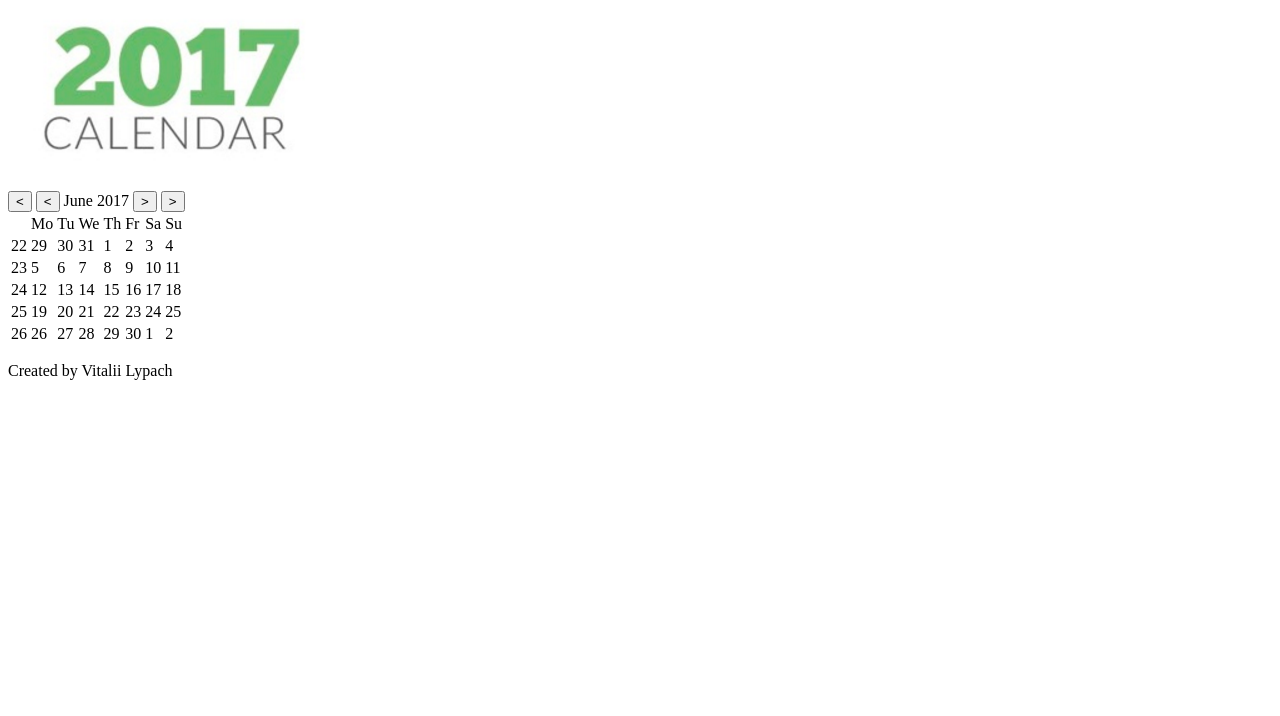
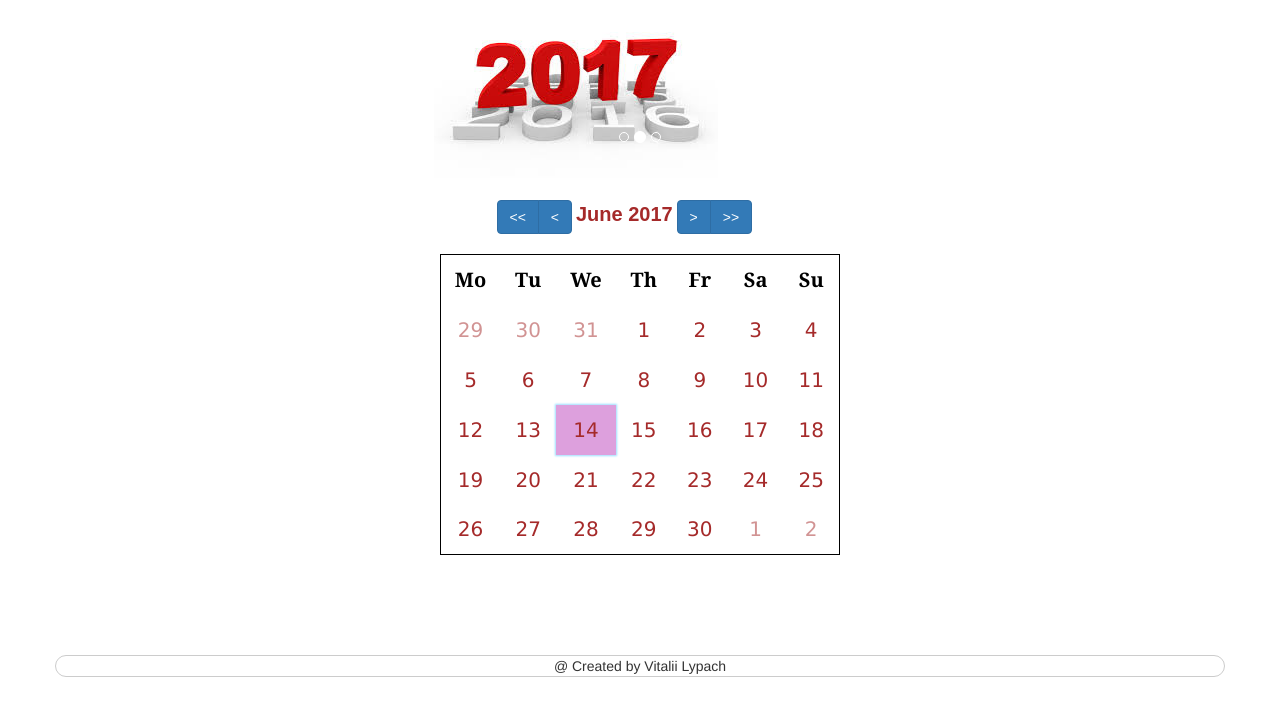
Before and after one commit to LVitalii/Css-design, a plain HTML site: page index.html in a window 1280 px wide. Drawn offline with nearby package versions, Linux system fonts and the light colour scheme.

Commit message:
working copy of the site

```diff
--- a/index.html
+++ b/index.html
@@ -2,27 +2,61 @@
 <html lang="en">
 <head>
     <meta charset="UTF-8">
+    <meta name="viewport" content="width=device-width, initial-scale=1">
+    <link rel="stylesheet" href="https://maxcdn.bootstrapcdn.com/bootstrap/3.3.7/css/bootstrap.min.css">
+    <script src="https://ajax.googleapis.com/ajax/libs/jquery/3.2.1/jquery.min.js"></script>
+    <script src="https://maxcdn.bootstrapcdn.com/bootstrap/3.3.7/js/bootstrap.min.js"></script>
+    <link rel="stylesheet" href="index.css">
     <title>June 2017 calendar</title>
 </head>
 <body>
-    <div class="header">
-        <img src="./header.png">
+    <div class="header container">
+        <div id="myCarousel" class="carousel slide" data-ride="carousel">
+            <!-- Indicators -->
+            <ol class="carousel-indicators">
+                <li data-target="#myCarousel" data-slide-to="0" class="active"></li>
+                <li data-target="#myCarousel" data-slide-to="1"></li>
+                <li data-target="#myCarousel" data-slide-to="2"></li>
+            </ol>
+
+            <!-- Wrapper for slides -->
+            <div class="carousel-inner">
+                <div class="item active">
+                    <img src="simple2017.jpg" alt="2017" class="header__image">
                 </div>
 
-    <div class="main">
-        <div class="main__selection">
-            <input class="selection__button selection__buttom_yearDown" type="button" value="<">
-            <input classype="selection__button selection__buttom_monthDown" type="button" value="<">
-            <span class="selection__month">June </span>
-            <span class="selection__year">2017</span>
-            <input class="selection__button selection__buttom_yearDown" type="button" value=">">
-            <input class="selection__button selection__buttom_yearDown" type="button" value=">">
+                <div class="item">
+                    <img src="сoсk2017.jpg" alt="Cock2017" class="header__image">
                 </div>
 
-        <div class="main__grid">
-            <table class="calendar">
-                <tr class="">
-                    <td></td>
+                <div class="item">
+                    <img src="euro2017.png" alt="Euro 2017" class="header__image">
+                </div>
+            </div>
+        </div>
+    </div>
+
+    <div class="main container">
+        <div>
+            <div class="main__selection">
+                <div class="btn-group">
+                    <input class="btn btn-primary" type="button" value="<<" data-toggle="tooltip" title="Year Down">
+                    <input class="btn btn-primary" type="button" value="<" data-toggle="tooltip" title="Month Down">
+                </div>
+                    <span class="main__selection__month">June </span>
+                    <span class="main__selection__year">2017</span>
+                <div class="btn-group">
+                    <input class="btn btn-primary" type="button" value=">" data-toggle="tooltip" title="Month Up">
+                    <input class="btn btn-primary" type="button" value=">>" data-toggle="tooltip" title="Year Up">
+                </div>
+            </div>
+        </div>
+
+        <div>
+            <div class="main__table">
+                <table class="main__table__calendar">
+                    <tbody class="main__table__calendar__body">
+                        <tr class="main__table__calendar__body_week">
                             <td>Mo</td>
                             <td>Tu</td>
                             <td>We</td>
@@ -31,18 +65,16 @@
                             <td>Sa</td>
                             <td>Su</td>
                         </tr>
-                <tr class="">
-                    <td>22</td>
-                    <td>29</td>
-                    <td>30</td>
-                    <td>31</td>
+                        <tr>
+                            <td class="main__table__calendar__body_otherDay">29</td>
+                            <td class="main__table__calendar__body_otherDay">30</td>
+                            <td class="main__table__calendar__body_otherDay">31</td>
                             <td>1</td>
                             <td>2</td>
                             <td>3</td>
                             <td>4</td>
                         </tr>
-                <tr class="">
-                    <td>23</td>
+                        <tr>
                             <td>5</td>
                             <td>6</td>
                             <td>7</td>
@@ -51,18 +83,16 @@
                             <td>10</td>
                             <td>11</td>
                         </tr>
-                <tr class="">
-                    <td>24</td>
+                        <tr>
                             <td>12</td>
                             <td>13</td>
-                    <td>14</td>
+                            <td class="main__table__calendar__body_currentDay">14</td>
                             <td>15</td>
                             <td>16</td>
                             <td>17</td>
                             <td>18</td>
                         </tr>
-                <tr class="">
-                    <td>25</td>
+                        <tr>
                             <td>19</td>
                             <td>20</td>
                             <td>21</td>
@@ -71,22 +101,31 @@
                             <td>24</td>
                             <td>25</td>
                         </tr>
-                <tr class="">
-                    <td>26</td>
+                        <tr>
                             <td>26</td>
                             <td>27</td>
                             <td>28</td>
                             <td>29</td>
                             <td>30</td>
-                    <td>1</td>
-                    <td>2</td>
+                            <td class="main__table__calendar__body_otherDay">1</td>
+                            <td class="main__table__calendar__body_otherDay">2</td>
                         </tr>
+                    </tbody>
                 </table>
             </div>
         </div>
+    </div>
 
-    <div class="footer">
-        <p class="footee__disigned">Created by Vitalii Lypach</p>
+    <div class="footer container">@ Created by Vitalii Lypach
     </div>
+
+    <script>
+
+//Used for tooltip
+$(document).ready(function(){
+    $('[data-toggle="tooltip"]').tooltip();
+});
+</script>
+
 </body>
 </html>
--- /dev/null
+++ b/input.scss
@@ -0,0 +1,129 @@
+//Sass Patterns for selectors
+%marginsCenter{
+    margin: {
+        top: auto;
+        bottom: auto;
+        right: auto;
+        left: auto;
+    }
+}
+
+//Sass variables
+$fontForYear: 26px;
+$fontForDay: 20px;
+$fontForHovered: 26px;
+$fontForHovered: 22px;
+
+//Sass variables for @if
+$typeHovered: light;
+//$typeHovered: brigth;
+//$typeHovered: dark;
+
+//Sass mixin
+@mixin large-text ($size) {
+//Sass embedded properties
+  font: {
+    family: Arial;
+    size: $size;
+    weight: bold;
+  }
+  color: brown;
+}
+
+.header{
+    height:200px;
+}
+.header__image{
+    width: auto;
+    height: 200px;
+    @extend %marginsCenter;
+}
+
+.main{
+    @extend %marginsCenter;
+}
+
+.main__selection{
+    width: 287px;
+    @extend %marginsCenter;
+}
+
+.main__selection__month, .main__selection__year{
+    @include large-text($fontForDay)
+}
+
+.main__table{
+    @extend %marginsCenter;
+    margin-top: 20px;
+    width: 400px;
+    font: {
+        family: Verdana;
+        size: $fontForDay;
+    }
+    color: brown;
+}
+
+.main__table__calendar{
+    td:hover{
+        font: {
+            size: $fontForHovered;
+            weight: bold;
+        }
+
+//Sass @if directive
+        @if $typeHovered == light {
+            background: yellow;
+        } @else if $typeHovered == brigth {
+            background: orangered;
+        } @else if $typeHovered == dark {
+//Sass operation with colors
+            background: #010203 + #040506;
+        }
+
+        width: 100px;
+        height: 50px;
+        box-shadow: 0 0 2px 1px rgba(0, 140, 186, 0.5);
+        opacity: 1;
+    }
+    text-align: center;
+    border: 1px solid black;
+    @extend %marginsCenter;
+}
+
+.main__table__calendar__body{
+    td {
+        width: 100px;
+        height: 50px;
+    }
+}
+
+.main__table__calendar__body_week{
+    font: {
+        family: Georgia;
+        size: $fontForDay;
+        weight: bold;
+    }
+    color: black;
+    td:hover{
+        box-shadow: 0 0 0px 0px white;
+        background: white;
+    }
+}
+
+.main__table__calendar__body_otherDay{
+    opacity: 0.5;
+}
+
+.main__table__calendar__body_currentDay{
+    background: plum;
+    box-shadow: 0 0 2px 1px #9CDCFE;
+}
+
+.footer {
+    @extend %marginsCenter;
+    margin-top: 100px;
+    margin-bottom: 20px;
+    border: 1px solid #ccc!important;
+    border-radius: 16px;
+    text-align: center;
+}
```
Also changed, not shown: euro2017.png (added), header.png (deleted), index.css (added), simple2017.jpg (added), specification.txt (added), сoсk2017.jpg (added), 1 other file. Lines whose indentation alone changed are shown as unchanged.
